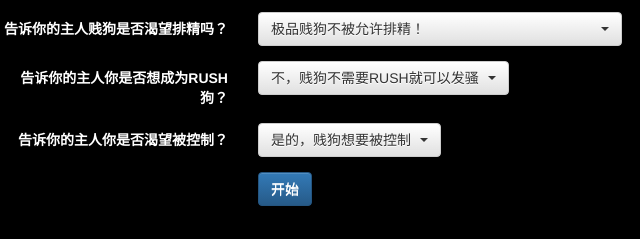
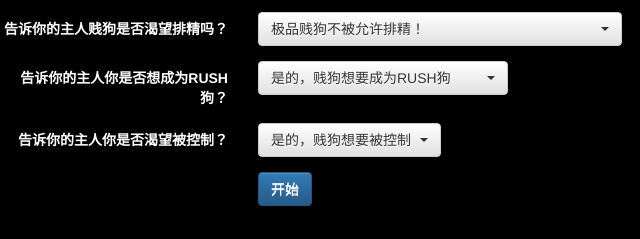
Before and after one commit to Herbert-HUXK/EMP_ForMe_V2, a plain HTML site: page index.html in a window 1280 px wide. Shown: the part 510-749 px from the top of the page, 267-907 px from the left. Drawn offline with Linux system fonts and the light colour scheme.

Commit message:
Update index.html

```diff
--- a/index.html
+++ b/index.html
@@ -150,7 +150,7 @@ var gameover_nocum3 = "如果狗东西想再来一次，就刷新页面";
 <div class="col-sm-8">
 <select name="rush" class="selectpicker" data-width="auto">
 <option value="1" selected="selected">是的，贱狗想要成为RUSH狗</option>
-<option value="1" selected="selected">不，贱狗不需要RUSH就可以发骚</option>
+<option value="0">不，贱狗不需要RUSH就可以发骚</option>
 </select>
 </div>
 </div>
```
